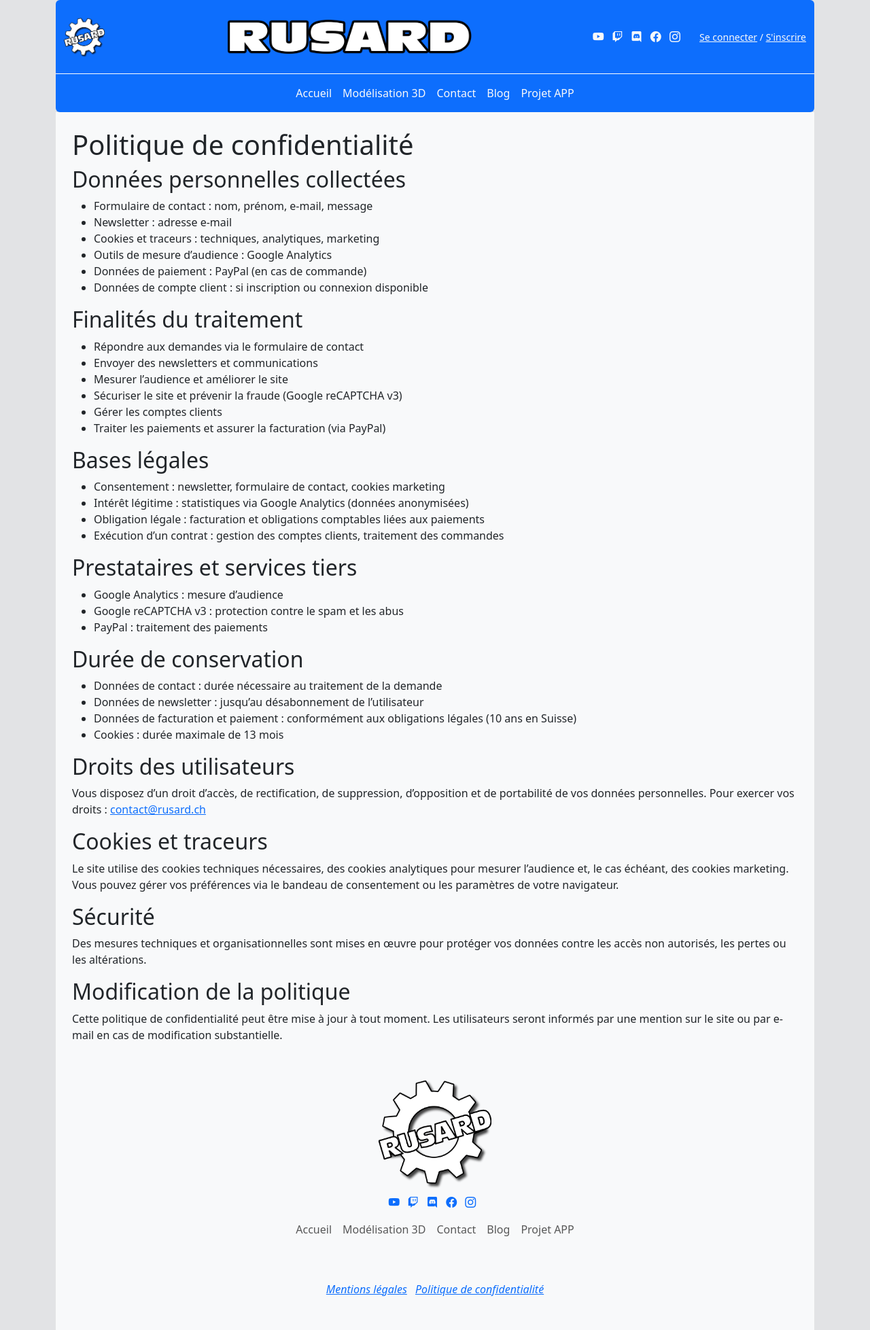
After one commit to Rusard/site-rusard, a Django app: page /Politique-de-confidentialite/ in a window 1280 px wide. The commit adds this page. Shown: the whole page at 68% size. Run offline with Django 5.2, Linux system fonts and the light colour scheme.

Commit message:
chore(agent): add legal pages

```diff
--- a/conftest.py
+++ b/conftest.py
@@ -4,9 +4,9 @@ import sys
 # Ensure the Django project is importable when running tests locally.
 sys.path.insert(0, os.path.join(os.path.dirname(__file__), "rusard_site"))
 
-os.environ.setdefault("SECRET_KEY", "testsecret")
+os.environ["SECRET_KEY"] = os.environ.get("SECRET_KEY") or "testsecret"
 os.environ.setdefault("DATABASE_URL", "sqlite:///:memory:")
 os.environ.setdefault(
     "DJANGO_SETTINGS_MODULE",
-    "rusard_site.rusard_site.settings",
+    "rusard_site.settings",
 )
--- a/rusard_site/rusard_site/urls.py
+++ b/rusard_site/rusard_site/urls.py
@@ -14,37 +14,51 @@ Including another URLconf
     1. Import the include() function: from django.urls import include, path
     2. Add a URL to urlpatterns:  path('blog/', include('blog.urls'))
 """
+
 from django.contrib import admin
-from django.urls import path, include
 from django.contrib.auth import views as auth_views
+from django.contrib.sitemaps.views import sitemap
+from django.urls import include, path
+from django.views.generic import TemplateView
+
 import rusardhome.views as views
 import ts.views as ts_views
-from django.contrib.sitemaps.views import sitemap
-from rusardhome.sitemaps import StaticViewSitemap, ArticleSitemap
-from django.views.generic import TemplateView
-
+from rusardhome.sitemaps import ArticleSitemap, StaticViewSitemap
 
 sitemaps = {
-    'static': StaticViewSitemap,
-    'articles': ArticleSitemap,
+    "static": StaticViewSitemap,
+    "articles": ArticleSitemap,
 }
 
 urlpatterns = [
-    path('admin/', admin.site.urls),
-    path('', views.accueil, name='accueil'),
-    path('Accueil/', views.accueil, name='accueil'),
-    path('Modélisation/', views.modelisation, name='modelisation'),
-    path('About/', views.about, name='about'),
-    path('ProjetAPP/', views.projetapp, name='projetapp'),
-    path('Contact/', views.contact, name='contact'),
-    path('ts-tpf/', ts_views.tours_services, name='ts'),
-    path('Contact/Confirmation/', views.contactconfirme, name='contactconfirme'),
-    path('sitemap.xml', sitemap, {'sitemaps': sitemaps}, name='django.contrib.sitemaps.views.sitemap'),
-    path('robots.txt', TemplateView.as_view(template_name='robots.txt', content_type='text/plain'), name='robots'),
-
-    path('auth/', include('social_django.urls', namespace='social')),
-    path('accounts/login/', auth_views.LoginView.as_view(), name='login'),
-    path('accounts/logout/', auth_views.LogoutView.as_view(), name='logout'),
-    path('accounts/signup/', views.signup, name='signup'),
-
+    path("admin/", admin.site.urls),
+    path("", views.accueil, name="accueil"),
+    path("Accueil/", views.accueil, name="accueil"),
+    path("Modélisation/", views.modelisation, name="modelisation"),
+    path("About/", views.about, name="about"),
+    path("ProjetAPP/", views.projetapp, name="projetapp"),
+    path("Contact/", views.contact, name="contact"),
+    path("ts-tpf/", ts_views.tours_services, name="ts"),
+    path("Contact/Confirmation/", views.contactconfirme, name="contactconfirme"),
+    path("Mentions-legales/", views.mentions_legales, name="mentions_legales"),
+    path(
+        "Politique-de-confidentialite/",
+        views.politique_confidentialite,
+        name="politique_confidentialite",
+    ),
+    path(
+        "sitemap.xml",
+        sitemap,
+        {"sitemaps": sitemaps},
+        name="django.contrib.sitemaps.views.sitemap",
+    ),
+    path(
+        "robots.txt",
+        TemplateView.as_view(template_name="robots.txt", content_type="text/plain"),
+        name="robots",
+    ),
+    path("auth/", include("social_django.urls", namespace="social")),
+    path("accounts/login/", auth_views.LoginView.as_view(), name="login"),
+    path("accounts/logout/", auth_views.LogoutView.as_view(), name="logout"),
+    path("accounts/signup/", views.signup, name="signup"),
 ]
--- a/rusard_site/rusardhome/templates/rusardhome/base.html
+++ b/rusard_site/rusardhome/templates/rusardhome/base.html
@@ -169,8 +169,8 @@
         </nav>
       </div>
       <div class="text-center py-5">
-        <a class="mx-1" href="#Mention légal"><em>Mention légal</em></a>
-        <a class="mx-1" href="#Politique de confidentialité"><em>Politique de confidentialité</em></a>
+        <a class="mx-1" href="{% url 'mentions_legales' %}"><em>Mentions légales</em></a>
+        <a class="mx-1" href="{% url 'politique_confidentialite' %}"><em>Politique de confidentialité</em></a>
       </div>
     </footer>
 
--- /dev/null
+++ b/rusard_site/rusardhome/templates/rusardhome/politique_confidentialite.html
@@ -0,0 +1,67 @@
+{% extends 'rusardhome/base.html' %}
+{% load static %}
+
+{% block title %}Politique de confidentialité - Rusard{% endblock %}
+{% block meta_description %}Politique de confidentialité du site Rusard.{% endblock %}
+{% block og_title %}Politique de confidentialité - Rusard{% endblock %}
+{% block og_description %}Informations sur la gestion des données personnelles du site Rusard.{% endblock %}
+
+{% block content %}
+<div class="container bg-light p-4">
+  <h1>Politique de confidentialité</h1>
+  <h2>Données personnelles collectées</h2>
+  <ul>
+    <li>Formulaire de contact : nom, prénom, e-mail, message</li>
+    <li>Newsletter : adresse e-mail</li>
+    <li>Cookies et traceurs : techniques, analytiques, marketing</li>
+    <li>Outils de mesure d’audience : Google Analytics</li>
+    <li>Données de paiement : PayPal (en cas de commande)</li>
+    <li>Données de compte client : si inscription ou connexion disponible</li>
+  </ul>
+
+  <h2>Finalités du traitement</h2>
+  <ul>
+    <li>Répondre aux demandes via le formulaire de contact</li>
+    <li>Envoyer des newsletters et communications</li>
+    <li>Mesurer l’audience et améliorer le site</li>
+    <li>Sécuriser le site et prévenir la fraude (Google reCAPTCHA v3)</li>
+    <li>Gérer les comptes clients</li>
+    <li>Traiter les paiements et assurer la facturation (via PayPal)</li>
+  </ul>
+
+  <h2>Bases légales</h2>
+  <ul>
+    <li>Consentement : newsletter, formulaire de contact, cookies marketing</li>
+    <li>Intérêt légitime : statistiques via Google Analytics (données anonymisées)</li>
+    <li>Obligation légale : facturation et obligations comptables liées aux paiements</li>
+    <li>Exécution d’un contrat : gestion des comptes clients, traitement des commandes</li>
+  </ul>
+
+  <h2>Prestataires et services tiers</h2>
+  <ul>
+    <li>Google Analytics : mesure d’audience</li>
+    <li>Google reCAPTCHA v3 : protection contre le spam et les abus</li>
+    <li>PayPal : traitement des paiements</li>
+  </ul>
+
+  <h2>Durée de conservation</h2>
+  <ul>
+    <li>Données de contact : durée nécessaire au traitement de la demande</li>
+    <li>Données de newsletter : jusqu’au désabonnement de l’utilisateur</li>
+    <li>Données de facturation et paiement : conformément aux obligations légales (10 ans en Suisse)</li>
+    <li>Cookies : durée maximale de 13 mois</li>
+  </ul>
+
+  <h2>Droits des utilisateurs</h2>
+  <p>Vous disposez d’un droit d’accès, de rectification, de suppression, d’opposition et de portabilité de vos données personnelles. Pour exercer vos droits : <a href="mailto:contact@rusard.ch">contact@rusard.ch</a></p>
+
+  <h2>Cookies et traceurs</h2>
+  <p>Le site utilise des cookies techniques nécessaires, des cookies analytiques pour mesurer l’audience et, le cas échéant, des cookies marketing. Vous pouvez gérer vos préférences via le bandeau de consentement ou les paramètres de votre navigateur.</p>
+
+  <h2>Sécurité</h2>
+  <p>Des mesures techniques et organisationnelles sont mises en œuvre pour protéger vos données contre les accès non autorisés, les pertes ou les altérations.</p>
+
+  <h2>Modification de la politique</h2>
+  <p>Cette politique de confidentialité peut être mise à jour à tout moment. Les utilisateurs seront informés par une mention sur le site ou par e-mail en cas de modification substantielle.</p>
+</div>
+{% endblock %}
--- a/rusard_site/rusardhome/views.py
+++ b/rusard_site/rusardhome/views.py
@@ -1,67 +1,85 @@
-from django.shortcuts import render, redirect
+import requests
+from django.conf import settings
+from django.contrib import messages
+from django.contrib.auth import login
+from django.contrib.auth.forms import UserCreationForm
 from django.core.mail import send_mail
-from django.conf import settings
-from django.contrib.auth.forms import UserCreationForm
-from django.contrib.auth import login
 from django.http import HttpResponse
+from django.shortcuts import redirect, render
 from django.urls import reverse
-from django.contrib import messages
-import requests
 
 
 def contactconfirme(request):
-    return render(request, 'rusardhome/contactconfirme.html')
+    return render(request, "rusardhome/contactconfirme.html")
 
 
 def accueil(request):
-    return render(request, 'rusardhome/accueil.html')
+    return render(request, "rusardhome/accueil.html")
 
 
 def modelisation(request):
-    return render(request, 'rusardhome/modelisation.html')
+    return render(request, "rusardhome/modelisation.html")
 
 
 def about(request):
-    return render(request, 'rusardhome/about.html')
+    return render(request, "rusardhome/about.html")
 
 
 def projetapp(request):
-    return render(request, 'rusardhome/projetapp.html')
+    return render(request, "rusardhome/projetapp.html")
+
+
+def mentions_legales(request):
+    return render(request, "rusardhome/mentions_legales.html")
+
+
+def politique_confidentialite(request):
+    return render(request, "rusardhome/politique_confidentialite.html")
 
 
 def contact(request):
-    if request.method == 'POST':
-        name = request.POST.get('name')
-        email = request.POST.get('email')
-        message = request.POST.get('message')
-        honeypot = request.POST.get('website')
+    if request.method == "POST":
+        name = request.POST.get("name")
+        email = request.POST.get("email")
+        message = request.POST.get("message")
+        honeypot = request.POST.get("website")
 
         # Vérification des champs obligatoires
         if not name or not email or not message:
             messages.error(request, "Tous les champs sont obligatoires.")
-            return render(request, 'rusardhome/contact.html', {
-                'recaptcha_site_key': settings.RECAPTCHA_PUBLIC_KEY,
-                'name': name,
-                'email': email,
-                'message': message
-            })
+            return render(
+                request,
+                "rusardhome/contact.html",
+                {
+                    "recaptcha_site_key": settings.RECAPTCHA_PUBLIC_KEY,
+                    "name": name,
+                    "email": email,
+                    "message": message,
+                },
+            )
 
-        recaptcha_response = request.POST.get('g-recaptcha-response')
+        recaptcha_response = request.POST.get("g-recaptcha-response")
         data = {
-            'secret': settings.RECAPTCHA_PRIVATE_KEY,
-            'response': recaptcha_response
+            "secret": settings.RECAPTCHA_PRIVATE_KEY,
+            "response": recaptcha_response,
         }
-        verify = requests.post('https://www.google.com/recaptcha/api/siteverify', data=data)
+        verify = requests.post(
+            "https://www.google.com/recaptcha/api/siteverify", data=data
+        )
         result = verify.json()
         # Vérification du score reCAPTCHA v3
-        if not result.get('success') or result.get('score', 0) < 0.5:
+        if not result.get("success") or result.get("score", 0) < 0.5:
             messages.error(request, "Échec du test reCAPTCHA. Veuillez réessayer.")
-            return render(request, 'rusardhome/contact.html', {
-                'recaptcha_site_key': settings.RECAPTCHA_PUBLIC_KEY,
-                'name': name,
-                'email': email,
-                'message': message
-            })
+            return render(
+                request,
+                "rusardhome/contact.html",
+                {
+                    "recaptcha_site_key": settings.RECAPTCHA_PUBLIC_KEY,
+                    "name": name,
+                    "email": email,
+                    "message": message,
+                },
+            )
 
         full_message = f"Message de {name} ({email}):\n\n{message}"
 
@@ -75,13 +93,17 @@ def contact(request):
             recipient_list=["contact@rusard.ch"],  # ← Ton adresse de réception
         )
 
-        return redirect('contactconfirme')
-    return render(request, 'rusardhome/contact.html', {
-        'recaptcha_site_key': settings.RECAPTCHA_PUBLIC_KEY,
-        'name': '',
-        'email': '',
-        'message': ''
-    })
+        return redirect("contactconfirme")
+    return render(
+        request,
+        "rusardhome/contact.html",
+        {
+            "recaptcha_site_key": settings.RECAPTCHA_PUBLIC_KEY,
+            "name": "",
+            "email": "",
+            "message": "",
+        },
+    )
 
 
 def signup(request):
@@ -91,7 +113,7 @@ def signup(request):
         if form.is_valid():
             user = form.save()
             login(request, user)
-            return redirect('accueil')
+            return redirect("accueil")
     else:
         form = UserCreationForm()
-    return render(request, 'registration/signup.html', {"form": form})
+    return render(request, "registration/signup.html", {"form": form})
```
Also changed, not shown: rusard_site/rusardhome/templates/rusardhome/mentions_legales.html (added, +21 -0 lines), rusard_site/tests/test_views.py (+15 -1 lines), 1 other file.
